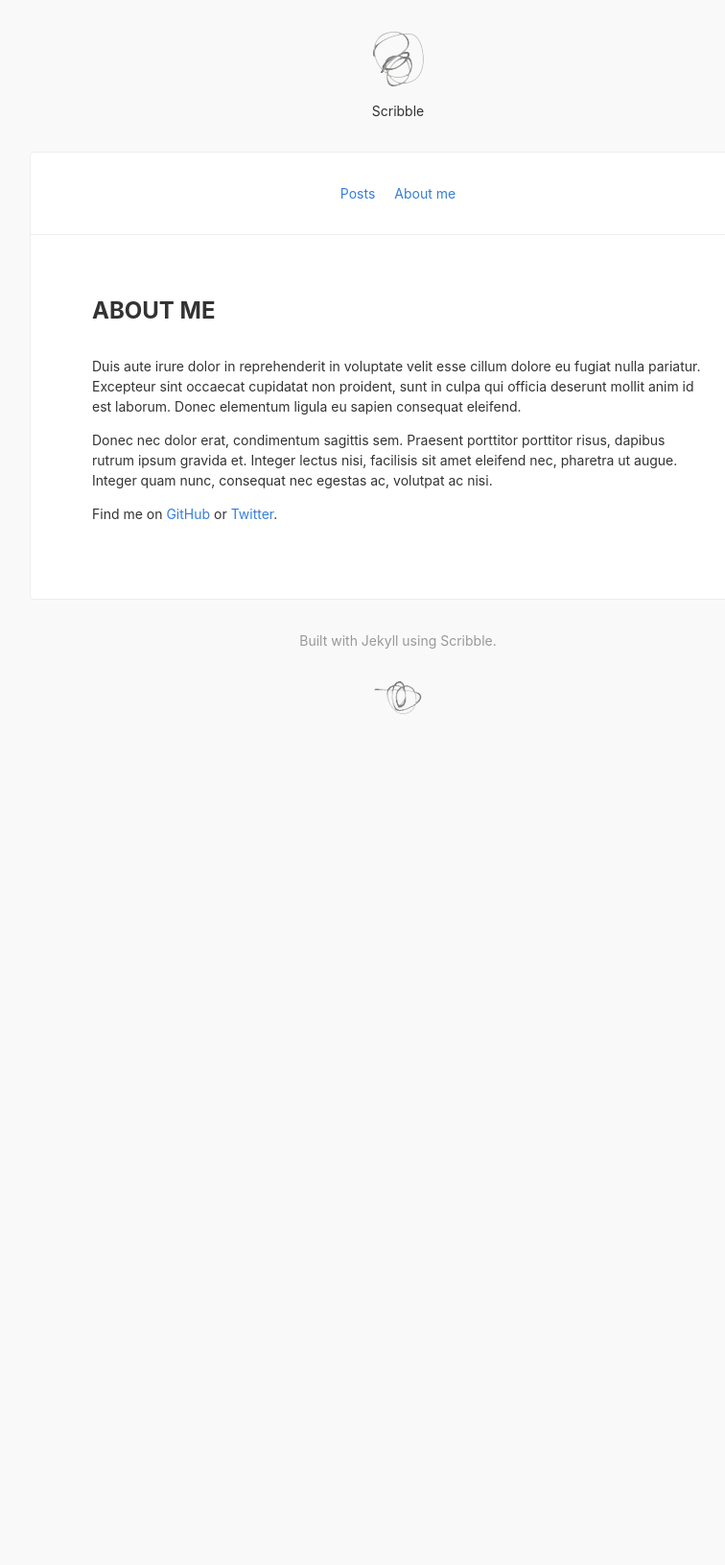
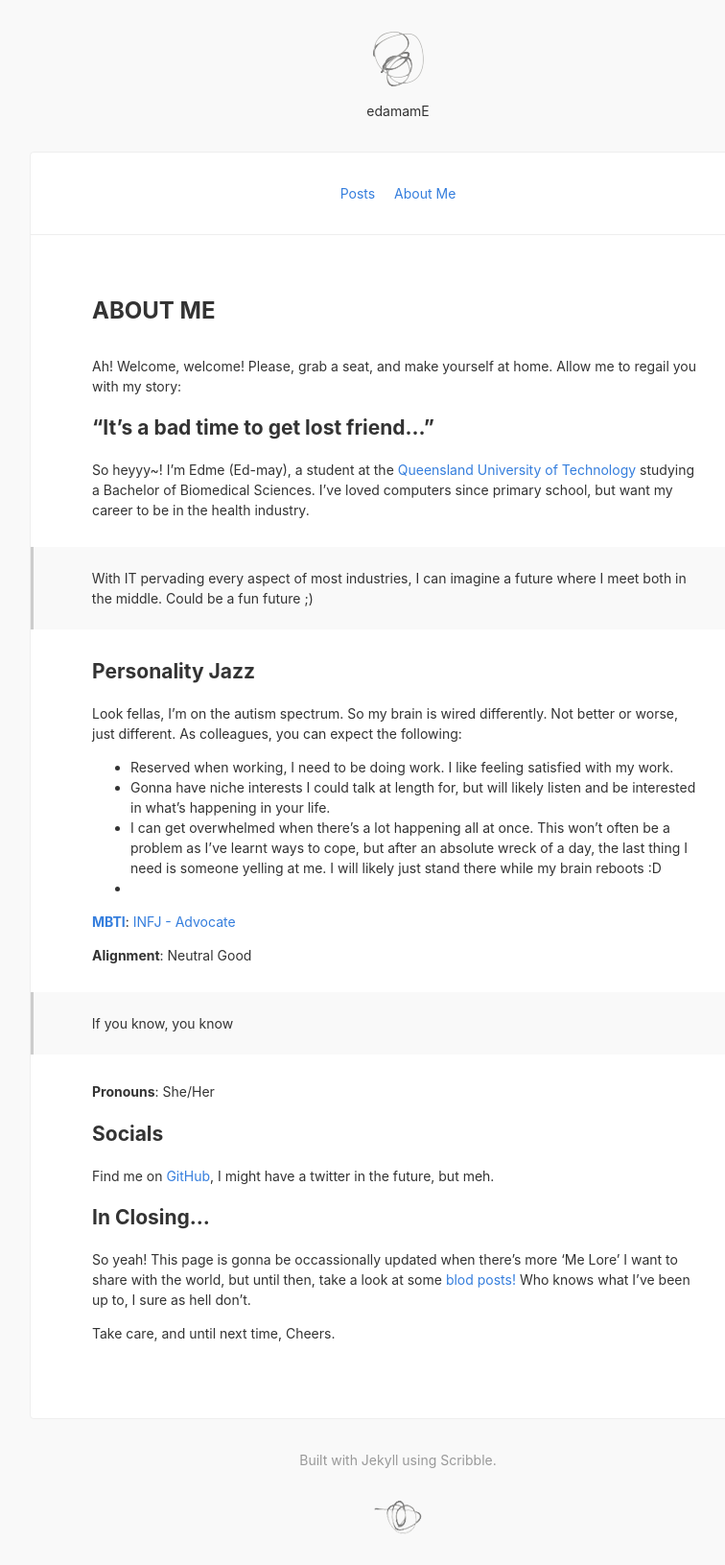
Before and after one commit to edamamev/edamamev.github.io, a Jekyll site: the page built from about.md, in a window 1280 px wide. Shown: the whole page at 96% size, without its empty margins (225-981 px from the left). Built offline with Jekyll 4.4.1, drawn with Linux system fonts in a browser that asks for light colours; nearby versions of some CDN libraries; before the commit the page ends 900 px from its top, so only the background shows below that.

Commit message:
Updated about.md

```diff
--- a/_config.yml
+++ b/_config.yml
@@ -1,6 +1,6 @@
 # ----------- CONFIGURABLE START -----------
-title:            "Scribble"
-description:      "Such theme, very cool."
+title:            "edamamE"
+description:      "Tis her mind, tread carefully and carry a big gun."
 domain:           edamame-v.github.io
 url:              https://edamame-v.github.io # Site url, without a slash at the end.
 signoff:          "Edme" # Your name
@@ -12,7 +12,7 @@ links:
   - name:         Posts
     url:          /
     external:     false
-  - name:         About me
+  - name:         About Me
     url:          /about
     external:     false
 # ------------ CONFIGURABLE END ------------
--- a/about.md
+++ b/about.md
@@ -1,9 +1,32 @@
 ---
-title: About me
+title: About Me
 ---
 
-Duis aute irure dolor in reprehenderit in voluptate velit esse cillum dolore eu fugiat nulla pariatur. Excepteur sint occaecat cupidatat non proident, sunt in culpa qui officia deserunt mollit anim id est laborum. Donec elementum ligula eu sapien consequat eleifend.
+Ah! Welcome, welcome! Please, grab a seat, and make yourself at home. Allow me to regail you with my story:
 
-Donec nec dolor erat, condimentum sagittis sem. Praesent porttitor porttitor risus, dapibus rutrum ipsum gravida et. Integer lectus nisi, facilisis sit amet eleifend nec, pharetra ut augue. Integer quam nunc, consequat nec egestas ac, volutpat ac nisi.
+## "It's a bad time to get lost friend..."
+So heyyy~! I'm Edme (Ed-may), a student at the [Queensland University of Technology](https://qut.edu.au) studying a Bachelor of Biomedical Sciences. I've loved computers since primary school, but want my career to be in the health industry.
+> With IT pervading every aspect of most industries, I can imagine a future where I meet both in the middle. Could be a fun future ;)
 
-Find me on [GitHub](https://github.com/muan) or [Twitter](https://twitter.com/muanchiou).
+## Personality Jazz
+Look fellas, I'm on the autism spectrum. So my brain is wired differently. Not better or worse, just different. As colleagues, you can expect the following:
+- Reserved when working, I need to be doing work. I like feeling satisfied with my work.
+- Gonna have niche interests I could talk at length for, but will likely listen and be interested in what's happening in your life.
+- I can get overwhelmed when there's a lot happening all at once. This won't often be a problem as I've learnt ways to cope, but after an absolute wreck of a day, the last thing I need is someone yelling at me. I will likely just stand there while my brain reboots :D
+-
+
+**[MBTI](https://www.16personalities.com)**: [INFJ - Advocate](https://www.16personalities.com/infj-personality)
+
+**Alignment**: Neutral Good
+> If you know, you know
+
+**Pronouns**: She/Her
+
+## Socials
+Find me on [GitHub](https://github.com/edamame-v), I might have a twitter in the future, but meh.
+
+## In Closing...
+So yeah! This page is gonna be occassionally updated when there's more 'Me Lore' I want to share with the world, but until then, take a look at some [blod posts!](https://edamame-v.github.io) Who knows what I've been up to, I sure as hell don't.
+
+Take care, and until next time,
+Cheers.
```
